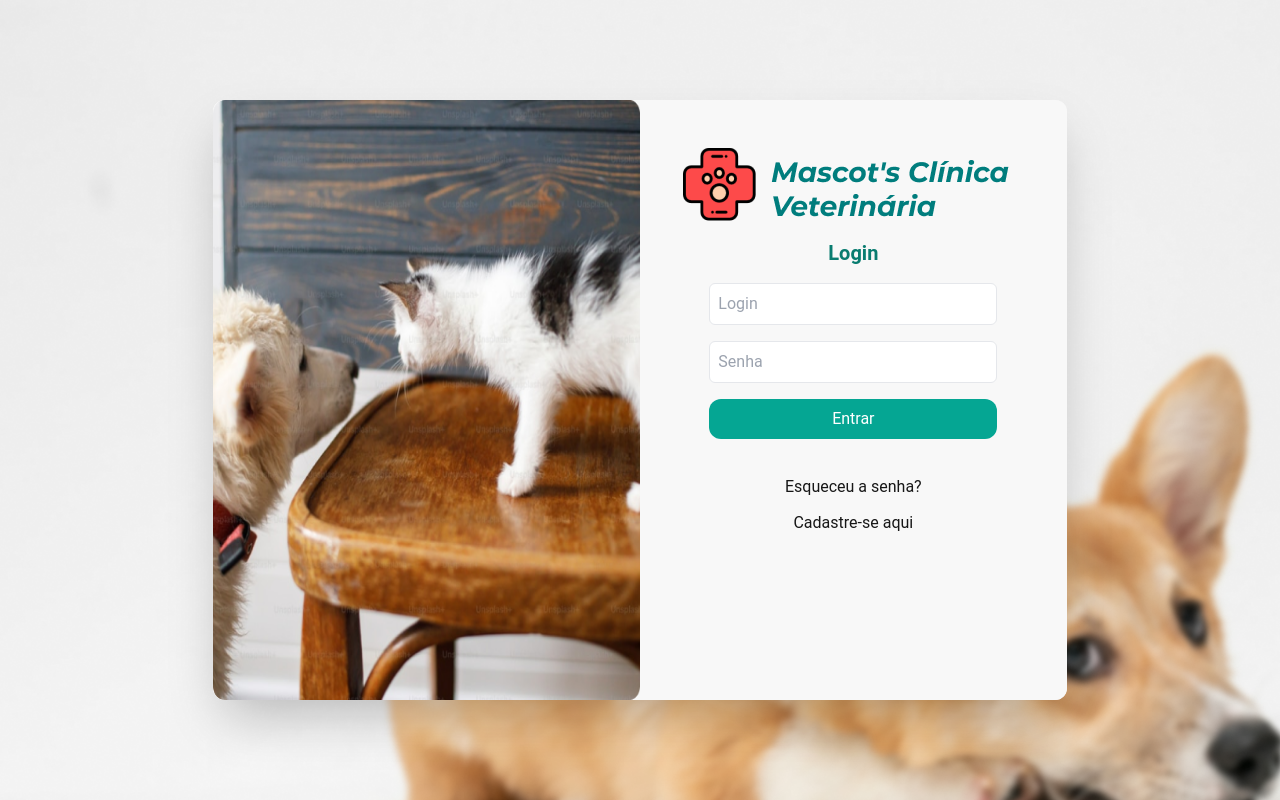
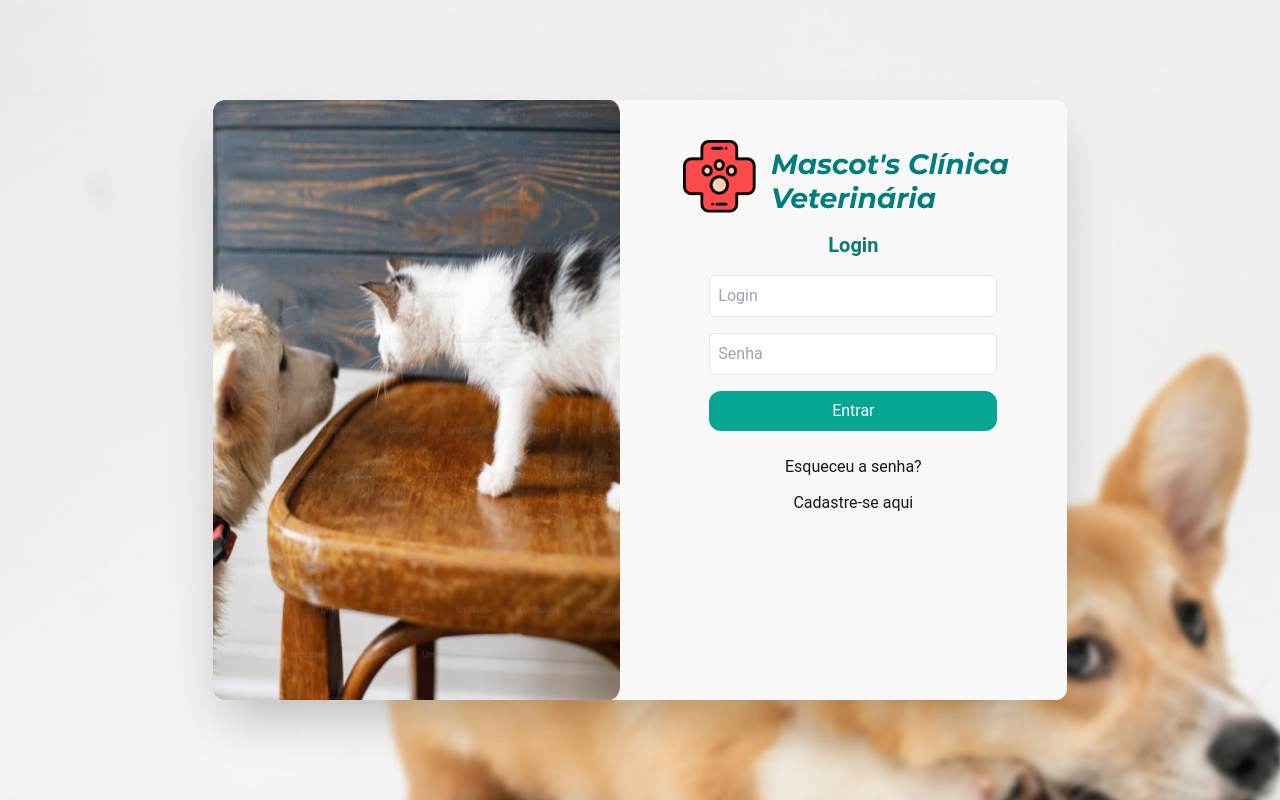
Before and after one commit to softexrecifepe/PI-MASCOTS-TURMA-09-EQUIPE-03, a Next.js app: page /login in a window 1280 px wide. Built offline with nearby package versions, Linux system fonts and the light colour scheme.

Commit message:
refactor: margin e paddind da tela de login

```diff
--- a/src/app/login/Login.tsx
+++ b/src/app/login/Login.tsx
@@ -18,11 +18,11 @@ export function Login({
 }: loginProps) {
   return (
     <div
-      className={`transition-opacity absolute w-1/2 py-2 gap-4 left-auto inset-0 flex flex-col items-center bg-mascots-secundary-50 ${
+      className={`transition-opacity absolute w-1/2 py-10 gap-4 left-auto inset-0 flex flex-col items-center bg-mascots-secundary-50 ${
         !forgotPasswordButtonState ? "opacity-100" : "opacity-0 hidden"
       }`}
     >
-      <div className="flex flex-col items-center mt-10 gap-4">
+      <div className="flex flex-col items-center gap-4">
         <LogoLogin />
         <header className="text-mascots-primary-700 font-semibold text-xl">
           Login
@@ -35,7 +35,7 @@ export function Login({
         <LoginPageButton text="Entrar" />
       </form>
 
-      <div className="flex flex-col text-center gap-3 mt-5">
+      <div className="flex flex-col text-center gap-3 mt-2">
         <button
           className="transition-all hover:text-red-400"
           onClick={handleForgotPassword}
--- a/src/app/login/page.tsx
+++ b/src/app/login/page.tsx
@@ -42,7 +42,7 @@ export default function login() {
 
           <div
             className={`transition-all absolute w-1/2 inset-0 flex items-center justify-center bg-mascots-secundary-50 ${
-              !siginButtonState ? "z-10" : "z-30 left-2/4"
+              !siginButtonState ? "z-10 -left-5" : "z-30 left-1/2"
             }`}
           >
             <img className="h-full" src={imgLogin1.src} />
```
